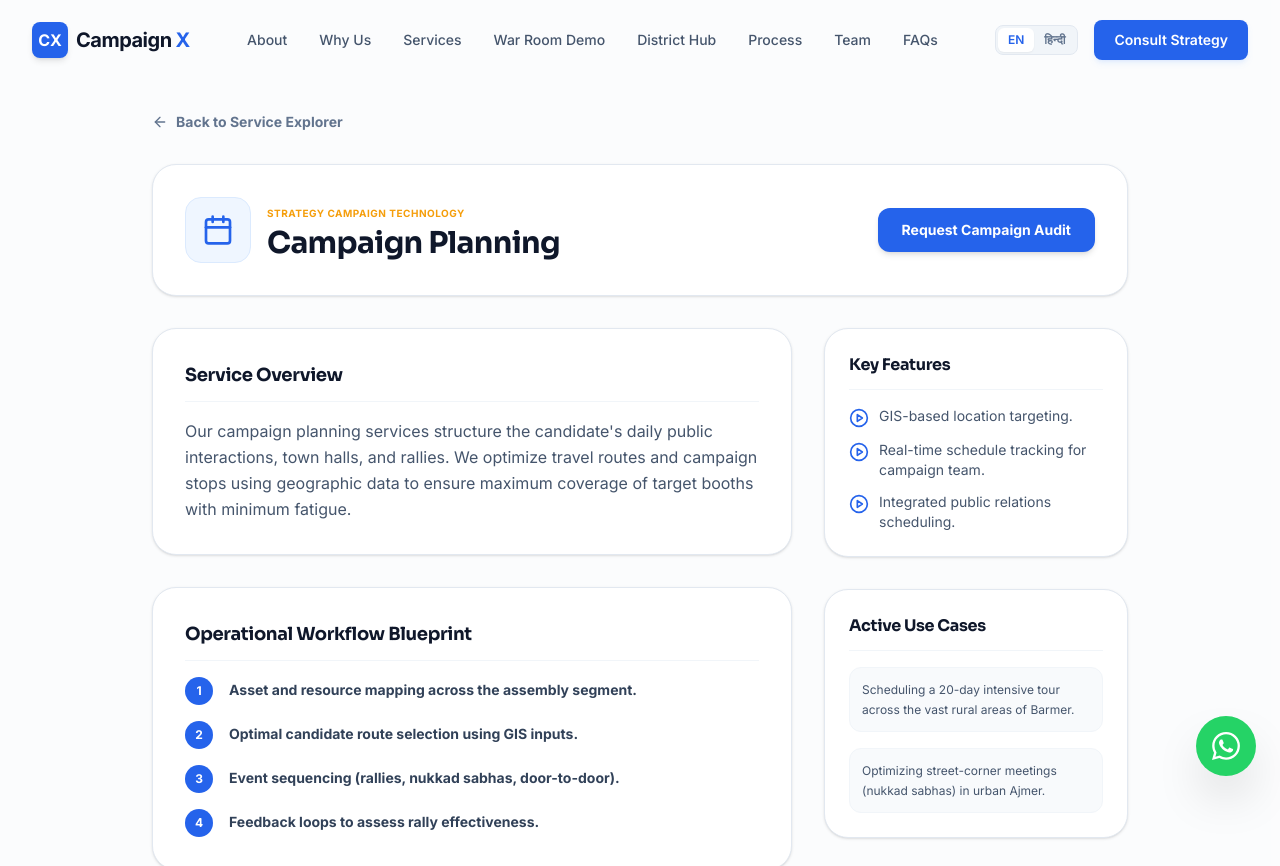
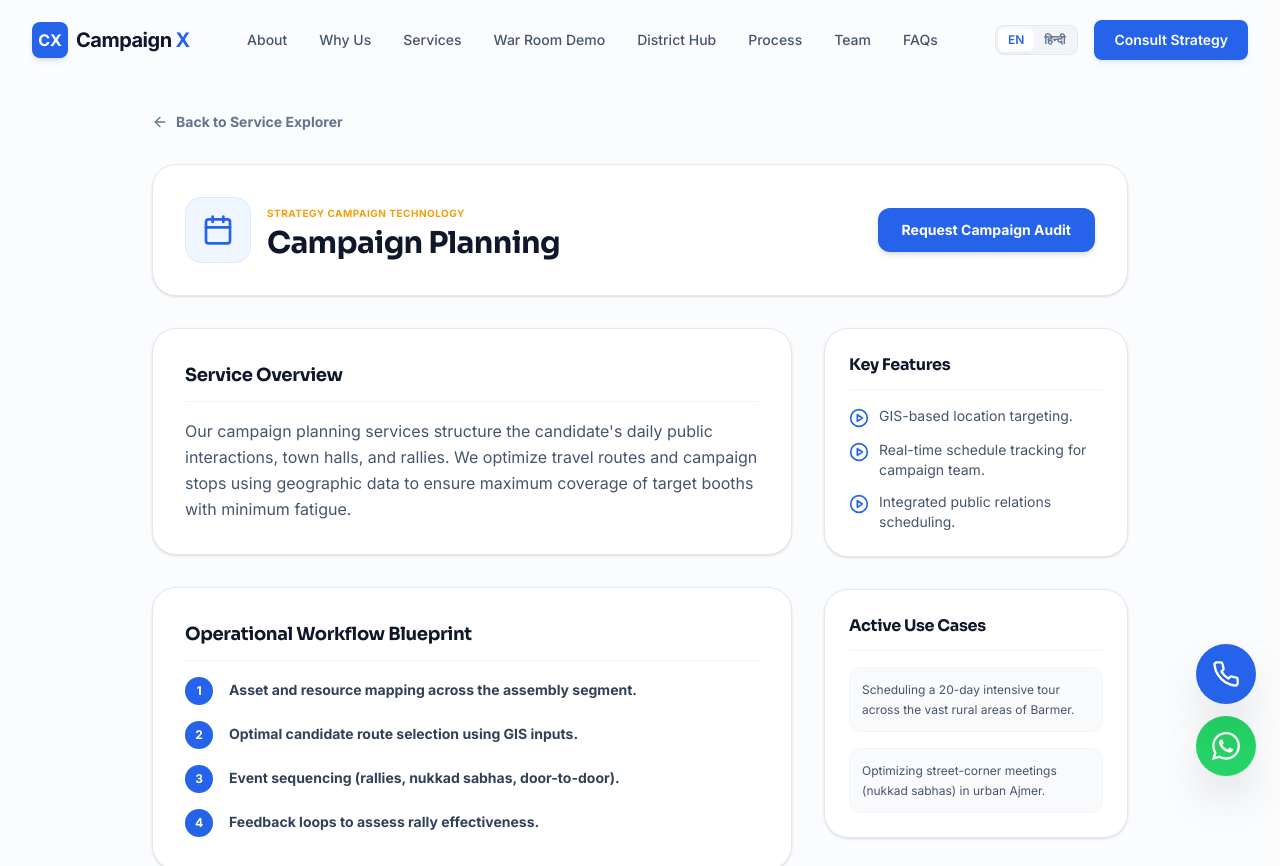
Before and after one commit to ramlalkumawat/CX1, a Next.js app: page /services/campaign-planning in a window 1280 px wide. Shown: the top 866 px of the page. Built offline with nearby package versions, Linux system fonts and the light colour scheme.

Commit message:
feat: Add floating Call button and translate communication tooltips

```diff
--- a/src/app/layout.tsx
+++ b/src/app/layout.tsx
@@ -3,6 +3,7 @@ import { Sora, Inter } from 'next/font/google';
 import './globals.css';
 import Providers from '@/components/Providers';
 import WhatsAppButton from '@/components/WhatsAppButton';
+import CallButton from '@/components/CallButton';
 
 const sora = Sora({
   subsets: ['latin'],
@@ -132,6 +133,7 @@ export default function RootLayout({
         <Providers>
           {children}
           <WhatsAppButton />
+          <CallButton />
         </Providers>
       </body>
     </html>
--- /dev/null
+++ b/src/components/CallButton.tsx
@@ -0,0 +1,29 @@
+'use client';
+
+import React from 'react';
+import { Phone } from 'lucide-react';
+import { useLanguage } from '@/context/LanguageContext';
+
+export default function CallButton() {
+  const { t } = useLanguage();
+  const phoneUrl = 'tel:+916375983593';
+
+  return (
+    <a
+      href={phoneUrl}
+      className="fixed bottom-24 right-6 z-50 flex items-center justify-center bg-brand-blue text-white p-4 rounded-full shadow-2xl hover:bg-blue-700 transition-all duration-300 hover:scale-110 group active:scale-95"
+      aria-label="Call CampaignX"
+    >
+      {/* Pulse rings */}
+      <span className="absolute inset-0 rounded-full bg-brand-blue opacity-75 animate-ping -z-10"></span>
+
+      {/* Phone Icon */}
+      <Phone className="w-7 h-7" />
+
+      {/* Tooltip/Label */}
+      <span className="hidden md:block absolute right-16 opacity-0 translate-x-2 transition-all duration-300 group-hover:opacity-100 group-hover:translate-x-0 rounded bg-slate-900/90 text-white px-3 py-1.5 text-xs font-semibold whitespace-nowrap shadow-xl backdrop-blur-sm pointer-events-none">
+        {t('Call Us', 'Call Us')}
+      </span>
+    </a>
+  );
+}
--- a/src/components/WhatsAppButton.tsx
+++ b/src/components/WhatsAppButton.tsx
@@ -1,8 +1,10 @@
 'use client';
 
 import React from 'react';
+import { useLanguage } from '@/context/LanguageContext';
 
 export default function WhatsAppButton() {
+  const { t } = useLanguage();
   const whatsappUrl = 'https://wa.me/916375983593?text=Hello%20CampaignX,%20I%20am%20interested%20in%20an%20election%20strategy%20audit.';
 
   return (
@@ -27,7 +29,7 @@ export default function WhatsAppButton() {
 
       {/* Tooltip/Label */}
       <span className="hidden md:block absolute right-16 opacity-0 translate-x-2 transition-all duration-300 group-hover:opacity-100 group-hover:translate-x-0 rounded bg-slate-900/90 text-white px-3 py-1.5 text-xs font-semibold whitespace-nowrap shadow-xl backdrop-blur-sm pointer-events-none">
-        Chat on WhatsApp
+        {t('Chat on WhatsApp', 'Chat on WhatsApp')}
       </span>
     </a>
   );
--- a/src/data/translations.ts
+++ b/src/data/translations.ts
@@ -236,6 +236,8 @@ export const translations: Record<string, Record<string, string>> = {
     'Docker & Kubernetes': 'डॉकर और कुबेरनेट्स',
     'High-availability secure container orchestration': 'उच्च उपलब्धता सुरक्षित कंटेनर ऑर्केस्ट्रेशन',
     'Redis Cache Nodes': 'रेडिस कैश नोड्स',
-    'Ultra-fast key-value voter lookup caching': 'अति-तीव्र कुंजी-मान मतदाता लुकअप कैशिंग'
+    'Ultra-fast key-value voter lookup caching': 'अति-तीव्र कुंजी-मान मतदाता लुकअप कैशिंग',
+    'Call Us': 'कॉल करें',
+    'Chat on WhatsApp': 'व्हाट्सएप पर चैट करें'
   }
 };
```
